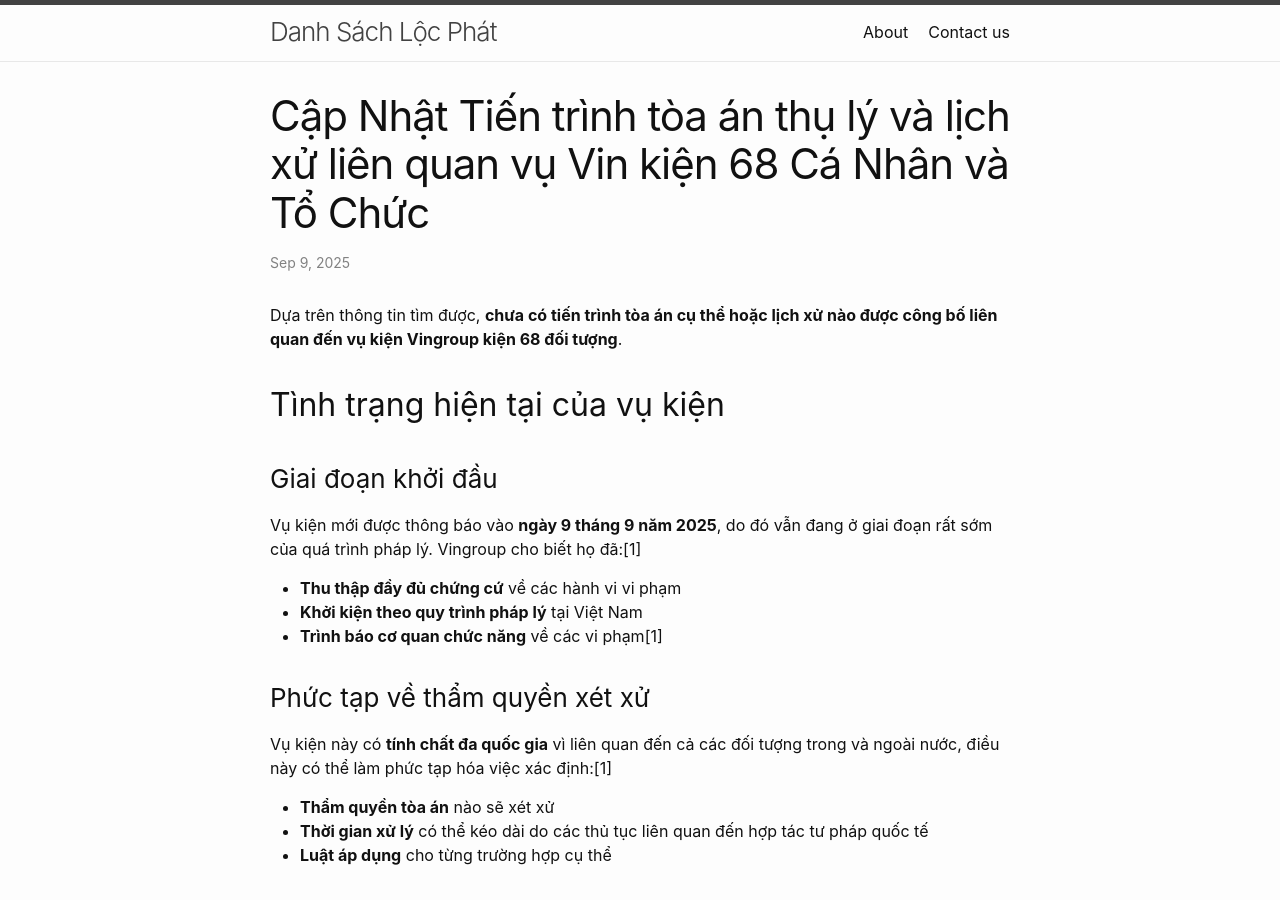
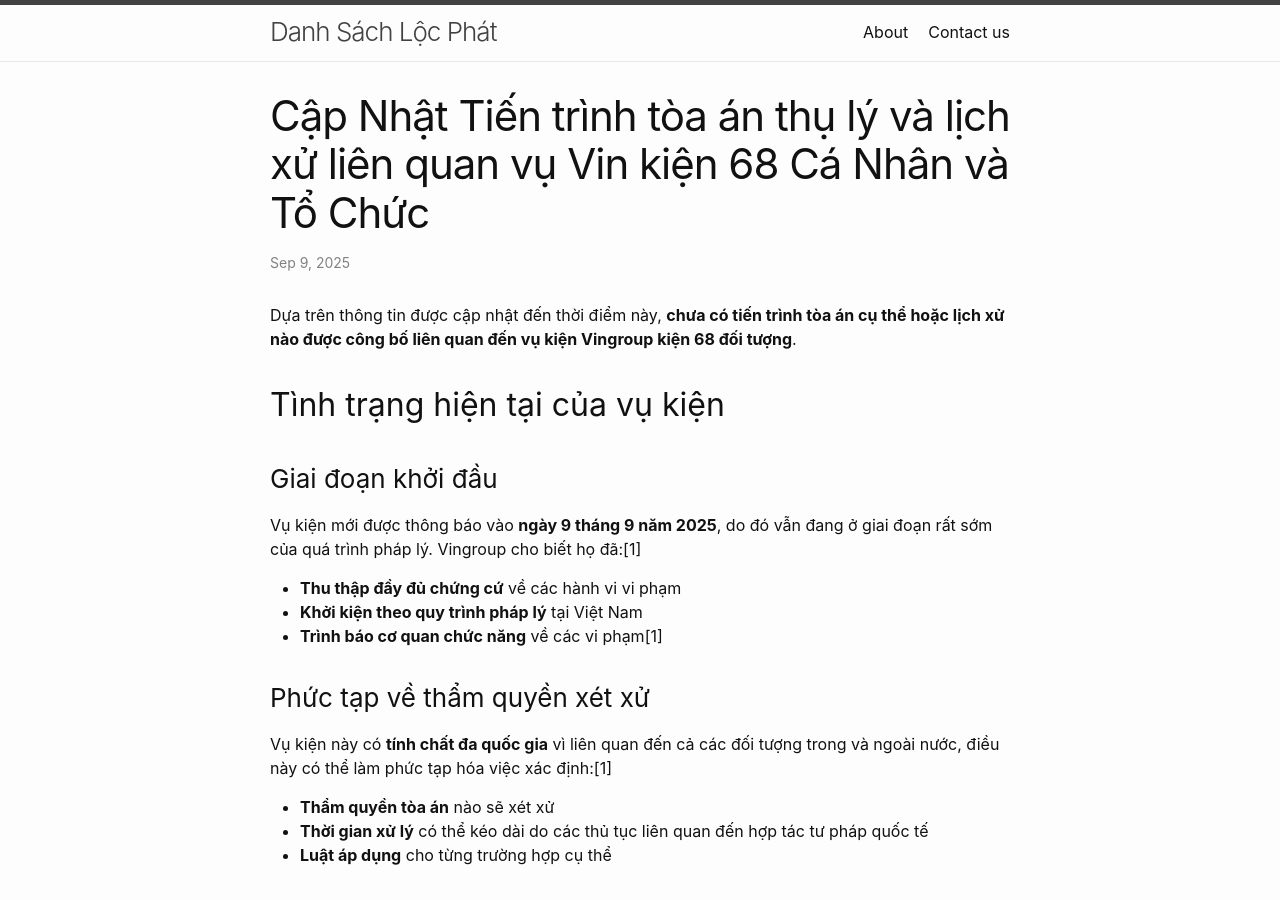
Before and after one commit to danhsach68/danhsach68.github.io, a Jekyll site: the page built from _posts/2025-09-09-Kiểm tra tiến trình tòa án và lịch xử liên quan vụ kiện.markdown, in a window 1280 px wide and 900 px high. Built offline with Jekyll 4.4.1, drawn with Linux system fonts in a browser that asks for light colours.

Commit message:
Update 2025-09-09-Kiểm tra tiến trình tòa án và lịch xử liên quan vụ kiện.markdown

```diff
--- a/_posts/2025-09-09-Kiểm tra tiến trình tòa án và lịch xử liên quan vụ kiện.markdown
+++ b/_posts/2025-09-09-Kiểm tra tiến trình tòa án và lịch xử liên quan vụ kiện.markdown
@@ -6,7 +6,7 @@ categories: ['News','Sci-Tech']
 excerpt_image: 'https://github.com/user-attachments/assets/29f2d024-9fc0-4c54-9914-5735987a44e3'
 image: https://github.com/user-attachments/assets/29f2d024-9fc0-4c54-9914-5735987a44e3
 ---
-Dựa trên thông tin tìm được, **chưa có tiến trình tòa án cụ thể hoặc lịch xử nào được công bố liên quan đến vụ kiện Vingroup kiện 68 đối tượng**.
+Dựa trên thông tin được cập nhật đến thời điểm này, **chưa có tiến trình tòa án cụ thể hoặc lịch xử nào được công bố liên quan đến vụ kiện Vingroup kiện 68 đối tượng**.
 
 ## Tình trạng hiện tại của vụ kiện
 
```
